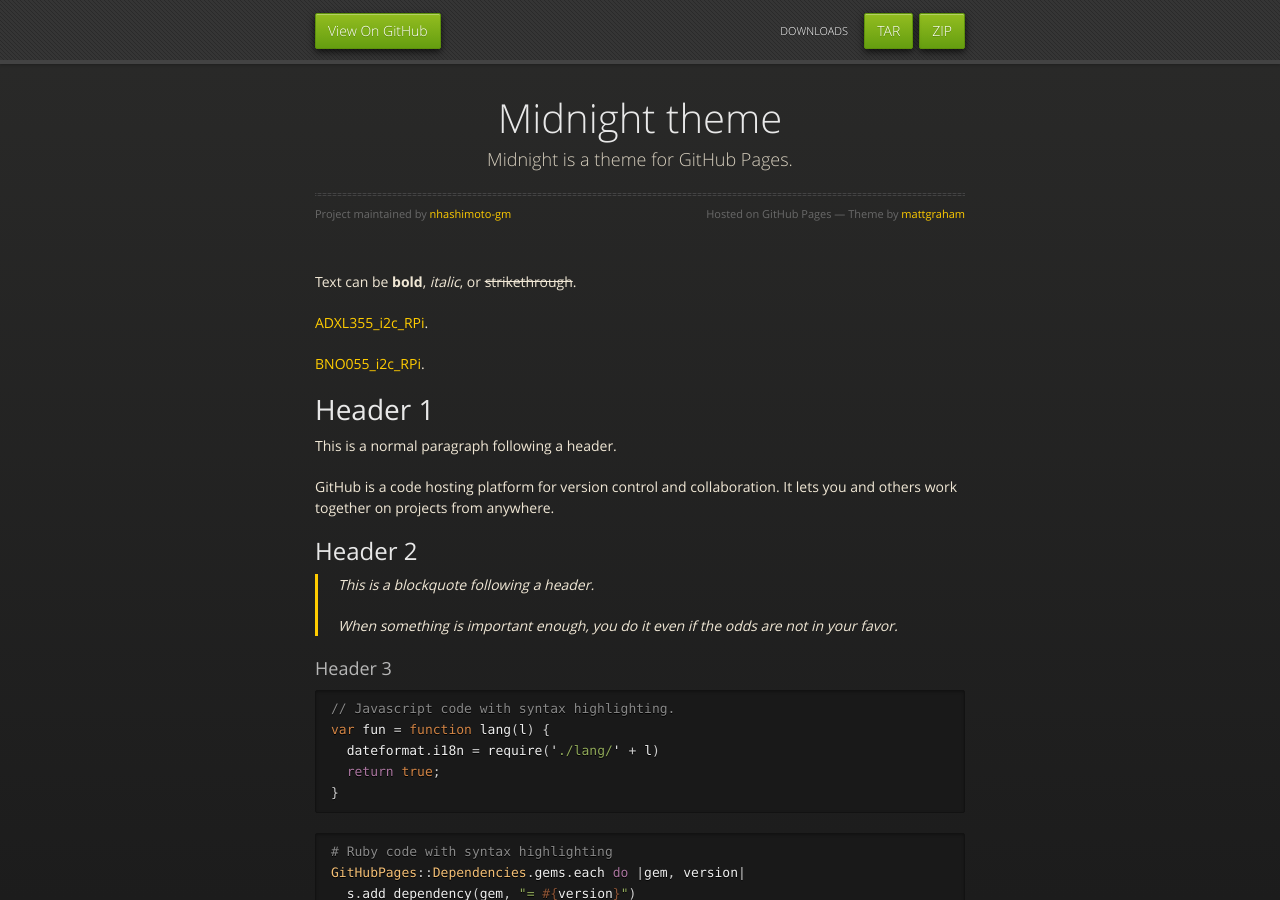
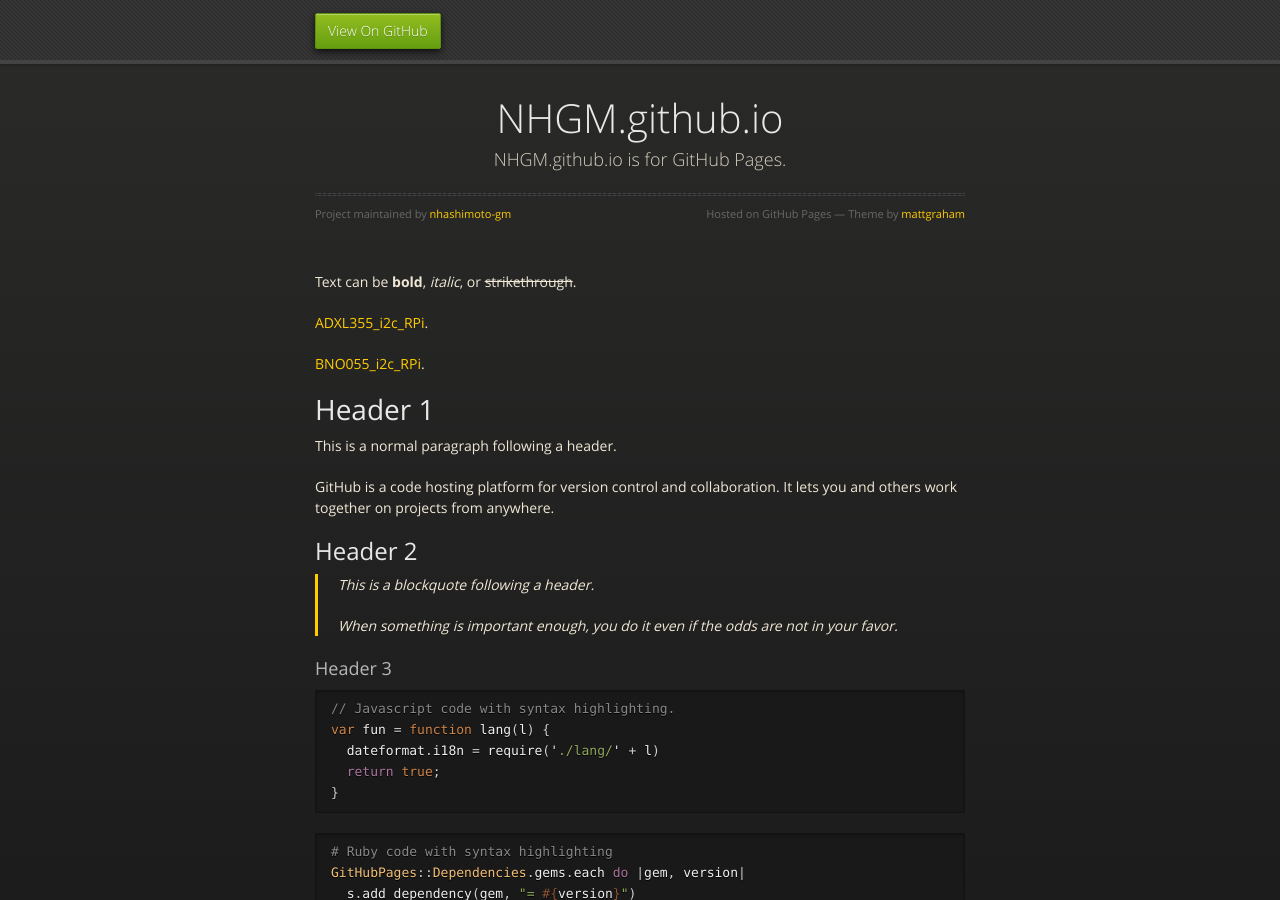
Before and after one commit to nhashimoto-gm/nhashimoto-gm.github.io, a Jekyll site: the page built from index.md, in a window 1280 px wide and 900 px high. Built offline with Jekyll 4.4.1, drawn with Linux system fonts in a browser that asks for light colours.

Commit message:
Update _config.yml

```diff
--- a/_config.yml
+++ b/_config.yml
@@ -1,5 +1,5 @@
-title: Midnight theme
-description: Midnight is a theme for GitHub Pages.
-show_downloads: true
+title: NHGM.github.io
+description: NHGM.github.io is for GitHub Pages.
+show_downloads: False
 google_analytics:
 theme: jekyll-theme-midnight
```
